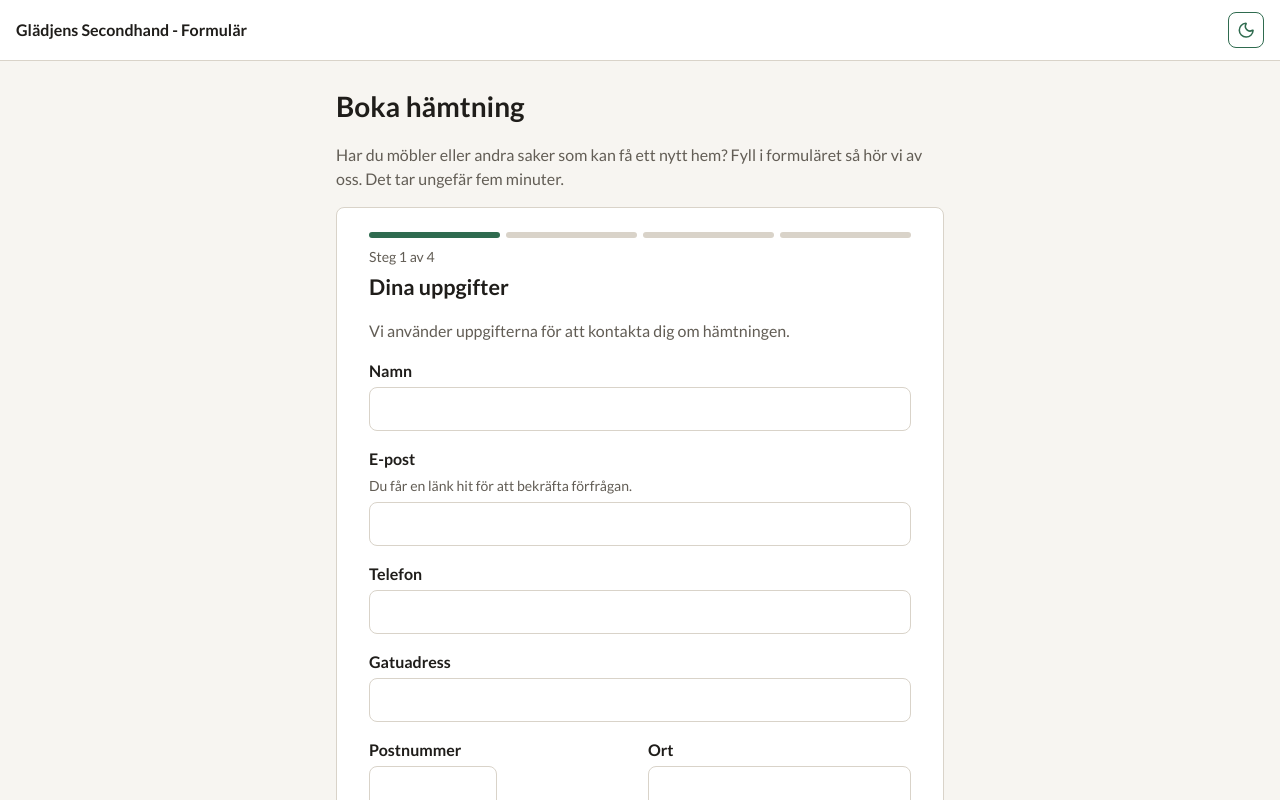
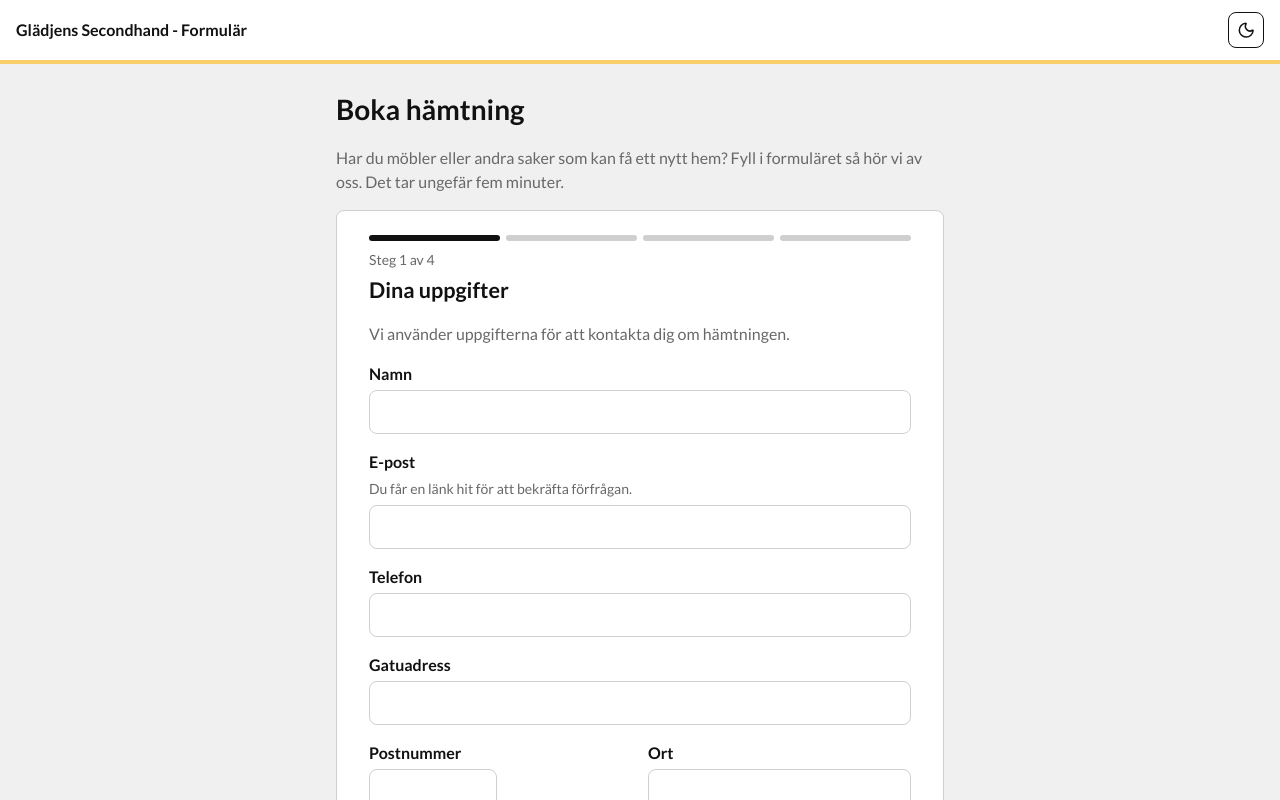
Before and after one commit to hydrarguru/furniture-pickup, a React (Vite) app in the folder apps/web/: page /boka in a window 1280 px wide. Shown: the top 800 px of the page. Built offline with nearby package versions, Linux system fonts and the light colour scheme; no server answers.

Commit message:
feat: update styles and colors for improved branding and UI consistency

```diff
--- a/apps/web/src/admin/admin.css
+++ b/apps/web/src/admin/admin.css
@@ -14,7 +14,7 @@
   gap: 0.5rem 1.5rem;
   padding: 0.5rem 1rem;
   background: var(--surface);
-  border-bottom: 1px solid var(--border);
+  border-bottom: 4px solid var(--highlight);
 }
 .admin-header nav {
   display: flex;
@@ -226,8 +226,8 @@ input.search {
   color: var(--focus);
 }
 .status-badge.status-accepted {
-  background: var(--accent-soft);
-  border-color: var(--accent);
+  background: var(--success-soft);
+  border-color: var(--success);
 }
 .status-badge.status-on_the_way {
   background: var(--info-soft);
@@ -247,9 +247,9 @@ input.search {
   gap: 0.375rem;
 }
 .status-badge.verified {
-  background: var(--accent-soft);
-  border-color: var(--accent);
-  color: var(--accent);
+  background: var(--success-soft);
+  border-color: var(--success);
+  color: var(--success);
 }
 .status-badge.unverified {
   background: var(--warning-soft);
--- a/apps/web/src/pages/HomePage.tsx
+++ b/apps/web/src/pages/HomePage.tsx
@@ -9,7 +9,7 @@ export function HomePage() {
         Har du möbler eller andra saker som kan få ett nytt hem? Boka en hämtning, så hör vi av oss.
       </p>
       <div className="home-choices">
-        <section className="card">
+        <section className="card featured">
           <h2>Jag vill få något hämtat</h2>
           <p className="muted">
             Fyll i ett formulär med vad du vill skänka. Det tar ungefär fem minuter.
--- a/apps/web/src/styles.css
+++ b/apps/web/src/styles.css
@@ -1,14 +1,19 @@
 :root {
-  --bg: #f7f5f1;
+  /* Glädjens Secondhand's palette (gladjenssecondhand.se): black on white and light grey, with
+     honey yellow. Errors use a deeper shade of the store's red, which is too light for text. */
+  --bg: #f0f0f0;
   --surface: #ffffff;
-  --text: #1f1d1a;
-  --muted: #625d55;
-  --border: #d9d3c9;
-  --accent: #2f6b4f;
+  --text: #111111;
+  --muted: #686868;
+  --border: #cfcfcf;
+  --accent: #111111;
   --accent-text: #ffffff;
-  --accent-soft: #e3efe8;
-  --error: #b3261e;
-  --error-soft: #fbe9e7;
+  --accent-soft: #fff4d8;
+  --highlight: #f8cf69;
+  --success: #2f6b4f;
+  --success-soft: #e3efe8;
+  --error: #b93a17;
+  --error-soft: #fcebe5;
   --warning: #b45309;
   --warning-soft: #fdf0e1;
   --info: #3a8fd6;
@@ -23,16 +28,19 @@
 
 @media (prefers-color-scheme: dark) {
   :root:not([data-theme="light"]) {
-    --bg: #171614;
-    --surface: #22201d;
-    --text: #f1eee8;
-    --muted: #b1aba1;
-    --border: #45413b;
-    --accent: #6fbf95;
-    --accent-text: #0f1a14;
-    --accent-soft: #23362c;
-    --error: #ff8a80;
-    --error-soft: #3a1f1c;
+    --bg: #121212;
+    --surface: #1e1e1e;
+    --text: #f0f0f0;
+    --muted: #a8a8a8;
+    --border: #3a3a3a;
+    --accent: #f8cf69;
+    --accent-text: #111111;
+    --accent-soft: #3a3120;
+    --highlight: #f8cf69;
+    --success: #6fbf95;
+    --success-soft: #23362c;
+    --error: #f2846a;
+    --error-soft: #3a1f19;
     --warning: #f0a35c;
     --warning-soft: #3a2a17;
     --info: #7cc0f5;
@@ -42,16 +50,19 @@
 }
 
 :root[data-theme="dark"] {
-  --bg: #171614;
-  --surface: #22201d;
-  --text: #f1eee8;
-  --muted: #b1aba1;
-  --border: #45413b;
-  --accent: #6fbf95;
-  --accent-text: #0f1a14;
-  --accent-soft: #23362c;
-  --error: #ff8a80;
-  --error-soft: #3a1f1c;
+  --bg: #121212;
+  --surface: #1e1e1e;
+  --text: #f0f0f0;
+  --muted: #a8a8a8;
+  --border: #3a3a3a;
+  --accent: #f8cf69;
+  --accent-text: #111111;
+  --accent-soft: #3a3120;
+  --highlight: #f8cf69;
+  --success: #6fbf95;
+  --success-soft: #23362c;
+  --error: #f2846a;
+  --error-soft: #3a1f19;
   --warning: #f0a35c;
   --warning-soft: #3a2a17;
   --info: #7cc0f5;
@@ -107,7 +118,7 @@ h2:focus {
 }
 .site-header {
   background: var(--surface);
-  border-bottom: 1px solid var(--border);
+  border-bottom: 4px solid var(--highlight);
 }
 .site-header {
   display: flex;
@@ -521,8 +532,8 @@ button.link {
 }
 
 .banner.success {
-  background: var(--accent-soft);
-  border-left-color: var(--accent);
+  background: var(--success-soft);
+  border-left-color: var(--success);
 }
 
 button.danger {
@@ -553,7 +564,7 @@ button.danger {
 }
 .status-accepted,
 .status-on_the_way {
-  border-left-color: var(--accent);
+  border-left-color: var(--success);
 }
 .status-declined,
 .status-cancelled {
@@ -640,3 +651,15 @@ button.danger {
 .home-choices h2 {
   margin-top: 0;
 }
+/* Like the yellow blocks on the store's website; black on yellow in both themes. */
+.home-choices .card.featured {
+  --text: #111111;
+  --muted: #3d3d3d;
+  --accent: #111111;
+  --accent-text: #ffffff;
+  --focus: #111111;
+  background: var(--highlight);
+  border-color: var(--highlight);
+  border-radius: 1rem;
+  color: var(--text);
+}
```
